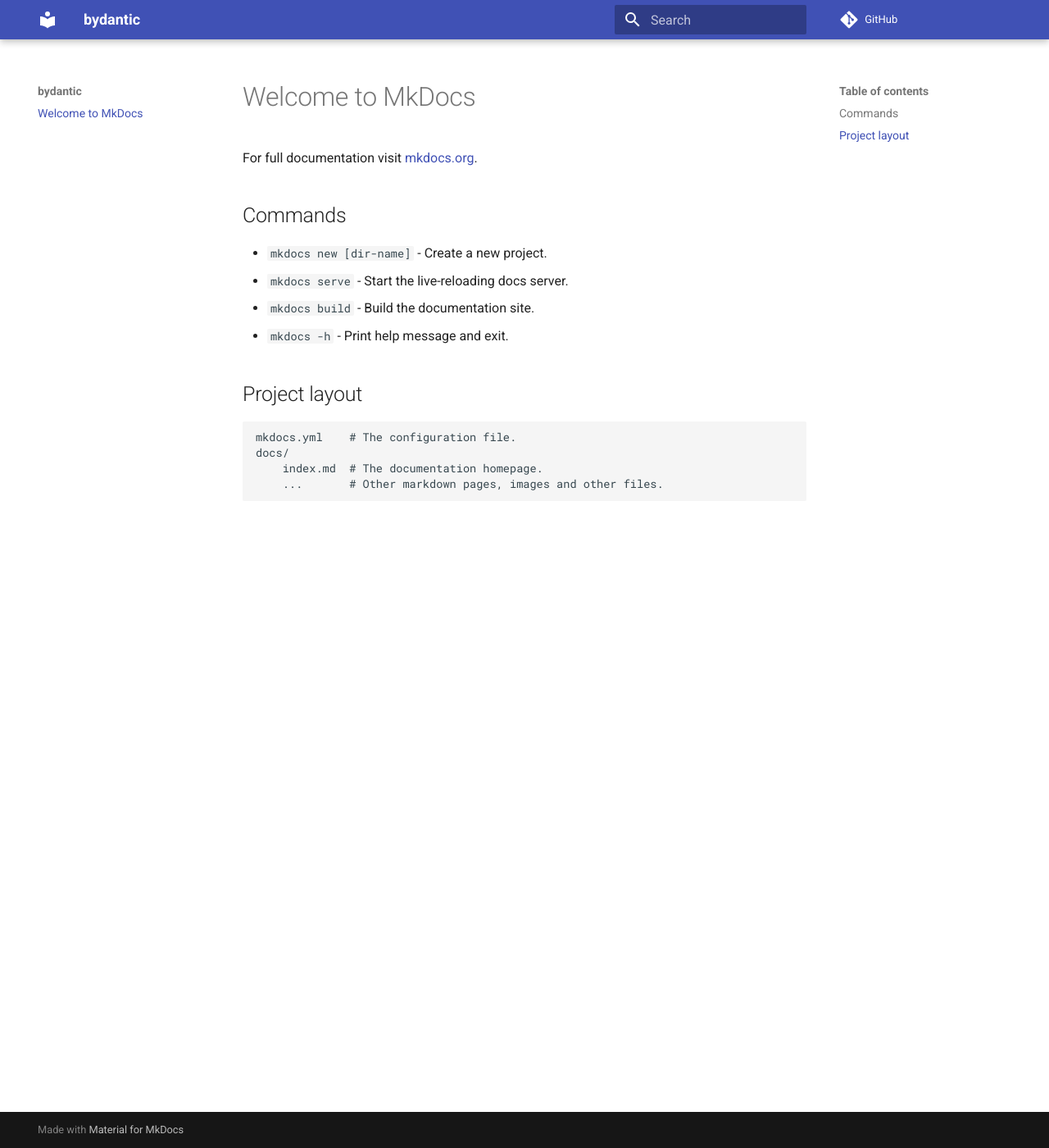
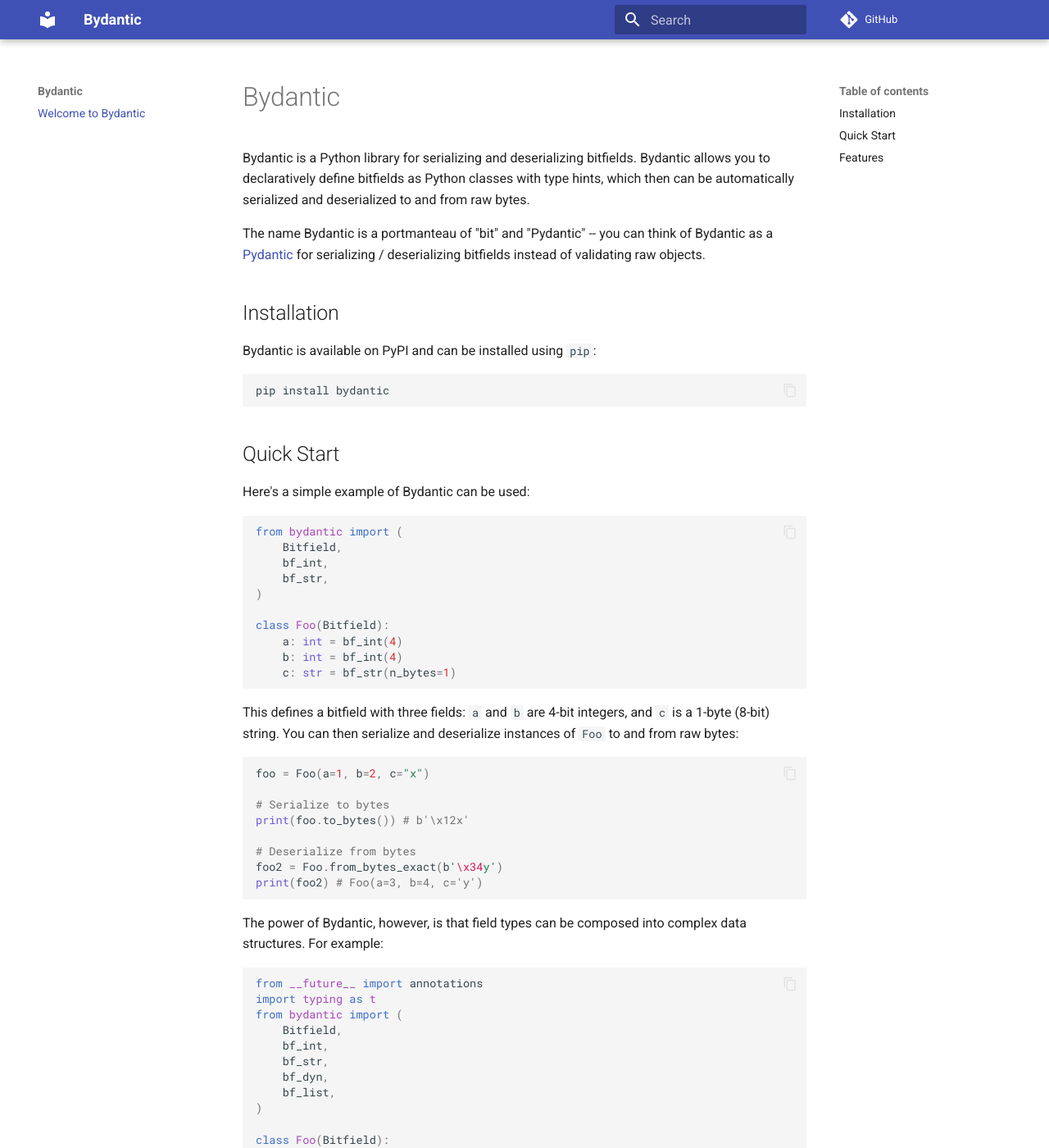
Before and after one commit to khusmann/bydantic, an MkDocs documentation site: the page built from docs/index.md, in a window 1280 px wide and 1400 px high. Shown: the whole window at 82% size. Built offline with MkDocs 1.6.1 and Material for MkDocs 9.7.7, drawn with Linux system fonts in a browser that asks for light colours; comment, search, counter and statistics services are not loaded; some of the changed text lies outside the part shown.

Commit message:
start writing docs

````diff
--- a/docs/index.md
+++ b/docs/index.md
@@ -1,17 +1,102 @@
-# Welcome to MkDocs
+---
+title: Welcome to Bydantic
+---
 
-For full documentation visit [mkdocs.org](https://www.mkdocs.org).
+# Bydantic
 
-## Commands
+Bydantic is a Python library for serializing and deserializing bitfields.
+Bydantic allows you to declaratively define bitfields as Python classes with
+type hints, which then can be automatically serialized and deserialized to and
+from raw bytes.
 
-* `mkdocs new [dir-name]` - Create a new project.
-* `mkdocs serve` - Start the live-reloading docs server.
-* `mkdocs build` - Build the documentation site.
-* `mkdocs -h` - Print help message and exit.
+The name Bydantic is a portmanteau of "bit" and "Pydantic" -- you can think of
+Bydantic as a [Pydantic](https://docs.pydantic.dev) for serializing /
+deserializing bitfields instead of validating raw objects.
 
-## Project layout
+## Installation
 
-    mkdocs.yml    # The configuration file.
-    docs/
-        index.md  # The documentation homepage.
-        ...       # Other markdown pages, images and other files.
+Bydantic is available on PyPI and can be installed using `pip`:
+
+```bash
+pip install bydantic
+```
+
+## Quick Start
+
+Here's a simple example of Bydantic can be used:
+
+```python
+from bydantic import (
+    Bitfield,
+    bf_int,
+    bf_str,
+)
+
+class Foo(Bitfield):
+    a: int = bf_int(4)
+    b: int = bf_int(4)
+    c: str = bf_str(n_bytes=1)
+```
+
+This defines a bitfield with three fields: `a` and `b` are 4-bit integers, and
+`c` is a 1-byte (8-bit) string. You can then serialize and deserialize instances
+of `Foo` to and from raw bytes:
+
+```python
+foo = Foo(a=1, b=2, c="x")
+
+# Serialize to bytes
+print(foo.to_bytes()) # b'\x12x'
+
+# Deserialize from bytes
+foo2 = Foo.from_bytes_exact(b'\x34y')
+print(foo2) # Foo(a=3, b=4, c='y')
+```
+
+The power of Bydantic, however, is that field types can be composed into complex
+data structures. For example:
+
+```python
+from __future__ import annotations
+import typing as t
+from bydantic import (
+    Bitfield,
+    bf_int,
+    bf_str,
+    bf_dyn,
+    bf_list,
+)
+
+class Foo(Bitfield):
+    a: int = bf_int(4)
+    b: int = bf_int(4)
+    c: str = bf_str(n_bytes=1)
+
+
+def discriminator(b: Bar):
+    return bf_int(8) if b.d[0].a == 0 else bf_str(n_bytes=1)
+
+class Bar(Bitfield):
+    d: t.List[Foo] = bf_list(Foo, n_items = 2)
+    e: int | str = bf_dyn(discriminator)
+
+bar = Bar(d=[Foo(a=0, b=1, c="x"), Foo(a=2, b=3, c="y")], e=42)
+
+# Serialize to bytes
+print(bar.to_bytes()) # b'\x01x#y*'
+
+# Deserialize from bytes
+bar2 = Bar.from_bytes_exact(b'\x01x#y*')
+print(bar2) # Bar(d=[Foo(a=0, b=1, c='x'), Foo(a=2, b=3, c='y')], e=42)
+```
+
+This just scratches the surface of what Bydantic can do... continue reading
+[the docs](basic_field_types.md) for more info.
+
+## Features
+
+- Basic field types (e.g. `bf_int`, `bf_str`, `bf_bytes`, `bf_lit`, etc.)
+- Field type combinators (e.g. `bf_list`, `bf_dyn`, `bf_map`, etc.)
+- Serialization / deserialization context
+- Bitfield reordering / alignment
+- Clear error messages when fields fail to serialize / deserialize
--- a/mkdocs.yml
+++ b/mkdocs.yml
@@ -1,5 +1,16 @@
-site_name: bydantic
+site_name: Bydantic
 site_url: https://kylehusmann.com/bydantic
 repo_url: https://github.com/khusmann/bydantic
 theme:
   name: material
+  features:
+    - content.code.copy
+
+markdown_extensions:
+  - pymdownx.highlight:
+      anchor_linenums: true
+      line_spans: __span
+      pygments_lang_class: true
+  - pymdownx.inlinehilite
+  - pymdownx.snippets
+  - pymdownx.superfences
````
